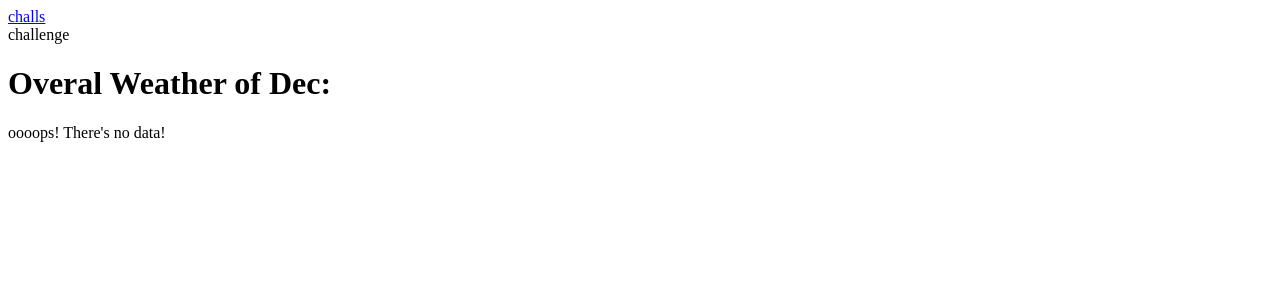
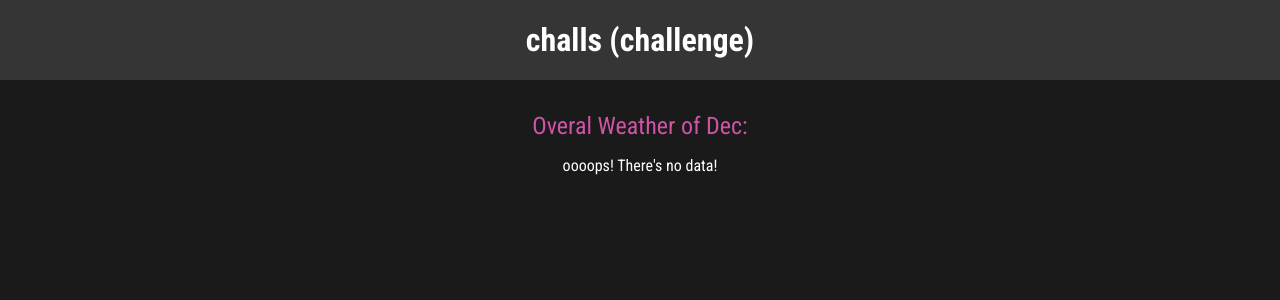
Before and after one commit to fffarzan/pychall, a Django app: page /chall/dec in a window 1280 px wide. Shown: the top 300 px of the page. Run offline with Django 5.2, Linux system fonts and the light colour scheme.

Commit message:
add style and make template complete

```diff
--- /dev/null
+++ b/challenges/static/challenges/challenge.css
@@ -0,0 +1,22 @@
+h1,
+h2 {
+  text-align: center;
+  color: white;
+}
+
+h1 {
+  font-size: 1.5rem;
+  margin: 2rem 0 1rem 0;
+  font-weight: normal;
+  color: #cf54a6;
+}
+
+h2 {
+  font-size: 3rem;
+  font-weight: bold;
+}
+
+.fallback {
+  text-align: center;
+  color: white;
+}
--- /dev/null
+++ b/challenges/static/challenges/header.css
@@ -0,0 +1,25 @@
+header {
+  width: 100%;
+  height: 5rem;
+  background-color: #353535;
+}
+
+header nav {
+  width: 100%;
+  height: 100%;
+  display: flex;
+  justify-content: center;
+  align-items: center;
+}
+
+header nav a {
+  color: white;
+  font-size: 2rem;
+  font-weight: bold;
+  text-decoration: none;
+}
+
+header nav a:hover,
+header nav a:active {
+  color: #cf54a6;
+}
--- a/challenges/templates/challenges/challenge.html
+++ b/challenges/templates/challenges/challenge.html
@@ -1,4 +1,9 @@
 {% extends 'base.html' %}
+{% load static %}
+
+{% block css_files %}
+	<link rel="stylesheet" href="{% static 'challenges/challenge.css' %}" />
+{% endblock  %}
 
 {% block page_title %}
   	{{ month }}
@@ -11,6 +16,6 @@
 	{% if text is not None %}
 		<h2>{{ text }}</h2>
 	{% else %}
-		<p>oooops! There's no data!</p>
+		<p class="fallback">oooops! There's no data!</p>
 	{% endif %}
 {% endblock %}
--- a/challenges/templates/challenges/includes/header.html
+++ b/challenges/templates/challenges/includes/header.html
@@ -1,6 +1,12 @@
+{% load static %}
+
+{% block css_files %}
+    <link rel="stylesheet" href="{% static 'challenges/header.css' %}" />
+{% endblock  %}
+
 <header>
     <nav>
-        <a href="{% url 'index' %}">challs</a>
+        <a href="{% url 'index' %}">challs ({{ active_page }})</a>
     </nav>
-    {{ active_page }}
+
 </header>
--- a/challenges/templates/challenges/index.html
+++ b/challenges/templates/challenges/index.html
@@ -1,4 +1,9 @@
 {% extends 'base.html' %}
+{% load static %}
+
+{% block css_files %}
+	<link rel="stylesheet" href="{% static 'challenges/challenges.css' %}" />
+{% endblock %}
 
 {% block page_title %}
   	weathers
--- a/pychall/settings.py
+++ b/pychall/settings.py
@@ -124,3 +124,7 @@ STATIC_URL = 'static/'
 # https://docs.djangoproject.com/en/5.2/ref/settings/#default-auto-field
 
 DEFAULT_AUTO_FIELD = 'django.db.models.BigAutoField'
+
+STATICFILES_DIRS = [
+    BASE_DIR / 'static'
+]
--- /dev/null
+++ b/static/styles.css
@@ -0,0 +1,10 @@
+@import url("https://fonts.googleapis.com/css2?family=Roboto+Condensed:wght@400;700&display=swap");
+
+html {
+  font-family: "Roboto Condensed", sans-serif;
+}
+
+body {
+  margin: 0;
+  background-color: #1a1a1a;
+}
--- a/templates/base.html
+++ b/templates/base.html
@@ -1,9 +1,13 @@
+{% load static %}
+
 <!DOCTYPE html>
 <html lang="en">
 	<head>
 		<meta charset="UTF-8" />
 		<meta name="viewport" content="width=device-width, initial-scale=1.0" />
 		<title>{% block page_title %} - chall{% endblock %}</title>
+		<link rel="stylesheet" href="{% static "styles.css" %}" />
+		{% block css_files  %}{% endblock %}
 	</head>
 	<body>
 		{% block content %}{% endblock %}
```
Also changed, not shown: challenges/static/challenges/challenges.css (added, +37 -0 lines).
